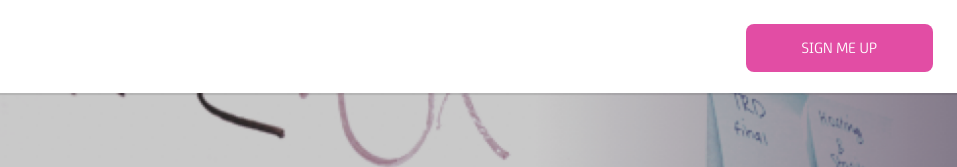
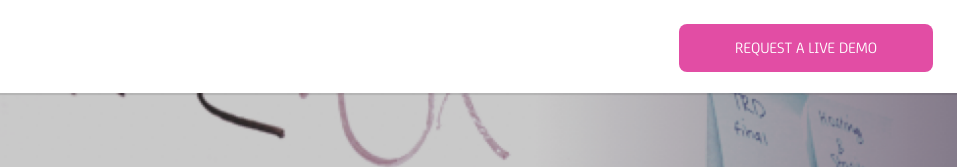
Before and after one commit to npmcdn-to-unpkg-bot/landingpage, a website: page app/index.html in a window 1280 px wide. Shown: the top 167 px of the page, 323-1280 px from the left. Drawn offline with Linux system fonts and the light colour scheme.

Commit message:
Adding mention of requesting a live demo

```diff
--- a/app/index.html
+++ b/app/index.html
@@ -35,7 +35,7 @@
                 <!--<a href="blogs.html"><li class="links__list__item ">Blog</li></a>-->
                 <!--<a href="blogs.html"><li class="links__list__item ">About</li></a>-->
                 <a href="https://goo.gl/forms/Ysmqt7Y79Z7J8lDy1">
-                <li class="links__list__item contact">SIGN ME UP</li></a>
+                <li class="links__list__item contact">REQUEST A LIVE DEMO</li></a>
             </ul>
         </div>
 
@@ -48,7 +48,7 @@
     <div class="menu__links closed" id="menu__links">
         <ul class="links__list">
             <a href="https://goo.gl/forms/Ysmqt7Y79Z7J8lDy1">
-                <li class="links__list__item contact">SIGN ME UP</li>
+                <li class="links__list__item contact">REQUEST A LIVE DEMO</li>
             </a>
         </ul>
     </div>
@@ -150,7 +150,7 @@
             <div class="email__field">
             <!--<input class="email" placeholder="Email"/>-->
             <!--<input type="Submit" class="submit" value="Keep me updated" />-->
-            <a class="submit" href="https://goo.gl/forms/Ysmqt7Y79Z7J8lDy1">SIGN ME UP</a>
+            <a class="submit" href="https://goo.gl/forms/Ysmqt7Y79Z7J8lDy1">SIGN UP NOW</a>
             </div>
 
             You can always change your mind later.
```
